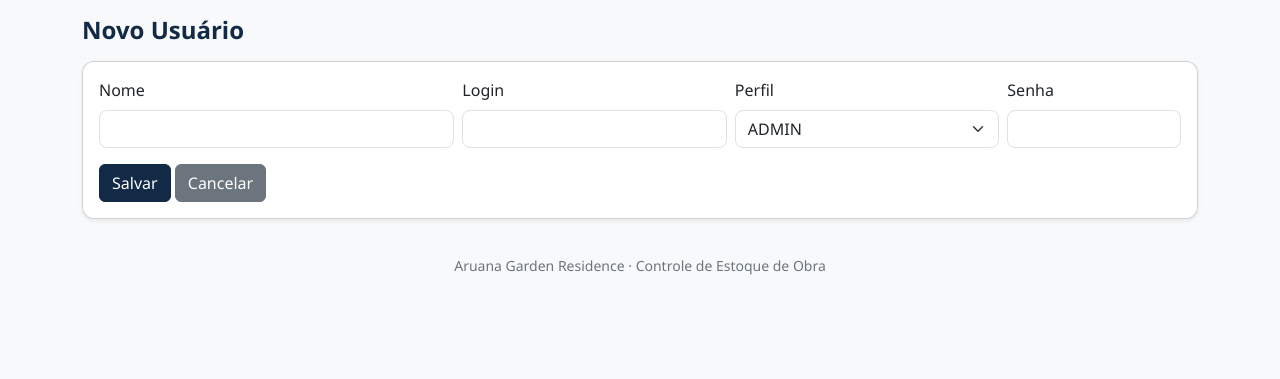
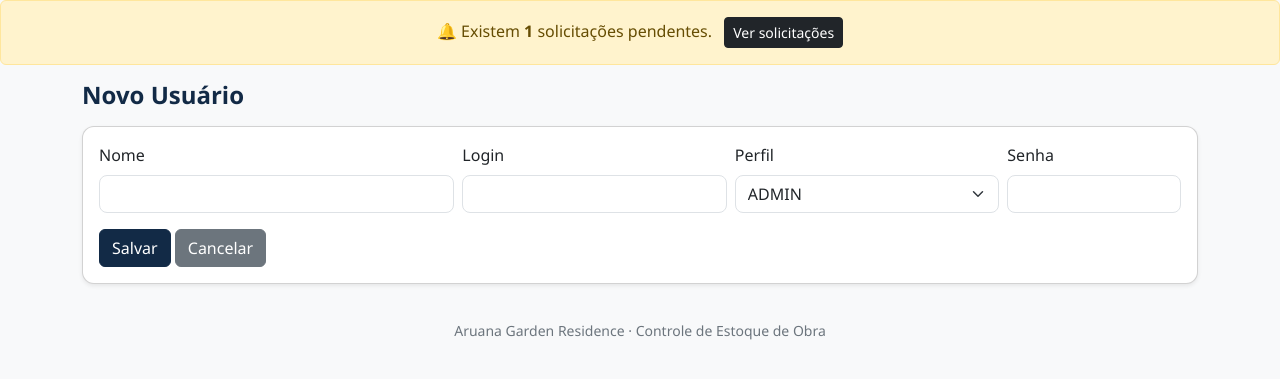
Before and after one commit to JoaoGois72/aruana-estoque, a Flask app: page /admin/usuarios/novo in a window 1280 px wide. Shown: the part 88-467 px from the top of the page. Run offline with Flask 3, Linux system fonts and the light colour scheme; a user stored in the database is signed in; tables that the repository leaves empty hold one stand-in row (values such as "Sample post"); some libraries are stand-ins or nearby versions.

Commit message:
Add alert for pending requests for specific roles

```diff
--- a/app/templates/base.html
+++ b/app/templates/base.html
@@ -64,6 +64,15 @@
   </div>
 </nav>
 
+{% if current_user.is_authenticated and current_user.role in ["ADMIN", "ALMOXARIFE", "AUX_ALMOX"] %}
+<div id="alerta-pendentes" class="alert alert-warning text-center m-0 d-none">
+  🔔 Existem <strong id="qtd-pendentes">0</strong> solicitações pendentes.
+  <a href="{{ url_for('estoque.solicitacoes_lista') }}?status=PENDENTE" class="btn btn-sm btn-dark ms-2">
+    Ver solicitações
+  </a>
+</div>
+{% endif %}
+
 <div class="container py-3">
 
   {% with messages = get_flashed_messages(with_categories=true) %}
@@ -105,6 +114,34 @@ $(document).ready(function () {
 });
 </script>
 
+{% if current_user.is_authenticated and current_user.role in ["ADMIN", "ALMOXARIFE", "AUX_ALMOX"] %}
+<script>
+function verificarSolicitacoesPendentes() {
+    fetch("{{ url_for('estoque.solicitacoes_pendentes_qtd') }}")
+        .then(response => response.json())
+        .then(data => {
+            const alerta = document.getElementById("alerta-pendentes");
+            const qtd = document.getElementById("qtd-pendentes");
+
+            if (!alerta || !qtd) return;
+
+            if (data.total > 0) {
+                qtd.innerText = data.total;
+                alerta.classList.remove("d-none");
+            } else {
+                alerta.classList.add("d-none");
+            }
+        })
+        .catch(error => console.log("Erro ao verificar pendentes:", error));
+}
+
+document.addEventListener("DOMContentLoaded", function () {
+    verificarSolicitacoesPendentes();
+    setInterval(verificarSolicitacoesPendentes, 10000);
+});
+</script>
+{% endif %}
+
 {% block scripts %}{% endblock %}
 
 </body>
```
